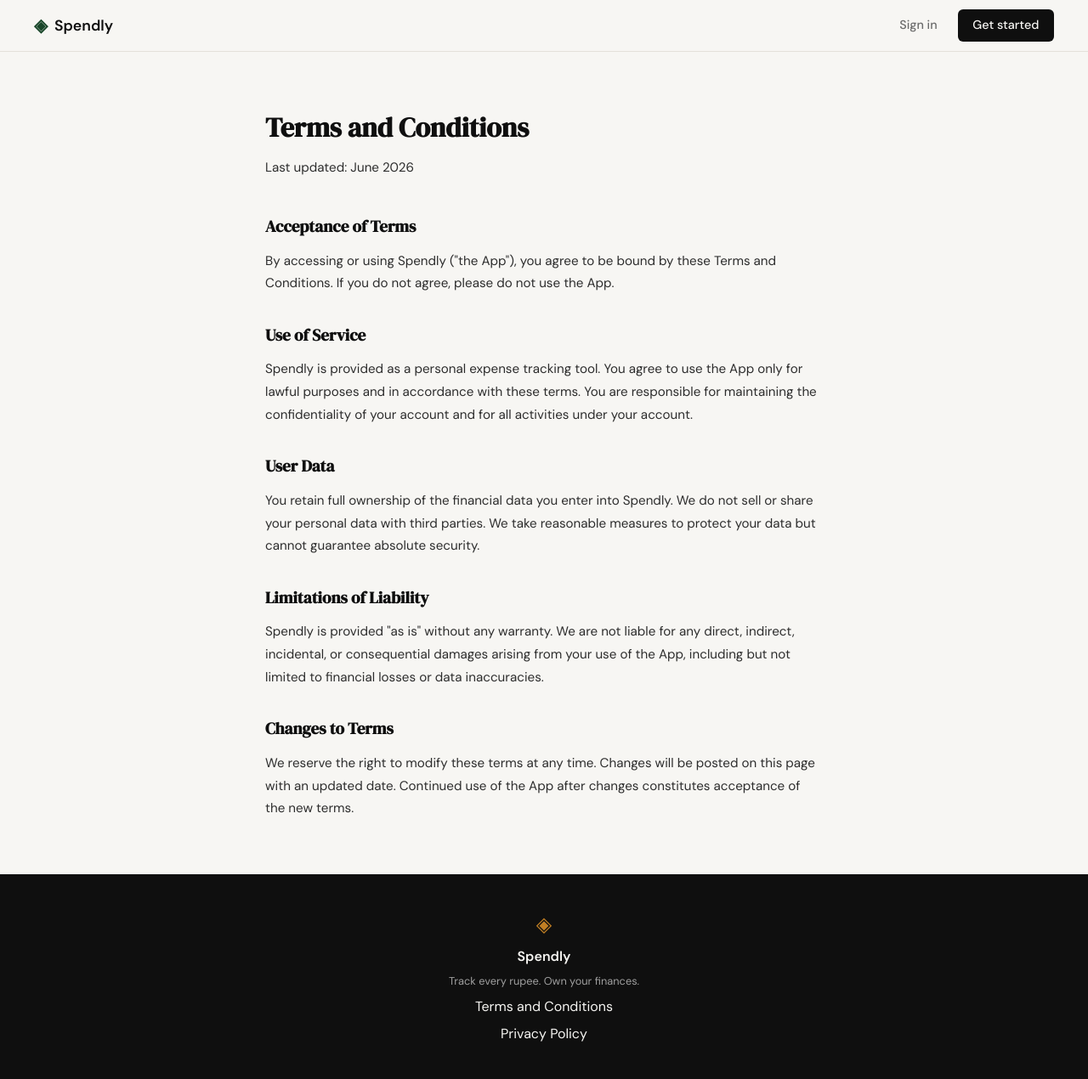
After one commit to SHEIKHMAHIN72/spendly_website_for_claude_code-, a Flask app: page /terms in a window 1280 px wide. The commit adds this page. Shown: the whole page at 85% size. Run offline with Flask 3, Linux system fonts and the light colour scheme.

Commit message:
landing :  add terms and conditions pages and route

```diff
--- a/app.py
+++ b/app.py
@@ -10,6 +10,11 @@ app = Flask(__name__)
 @app.route("/")
 def landing():
     return render_template("landing.html")
+
+
+@app.route("/terms")
+def terms():
+    return render_template("terms.html")
 
 
 @app.route("/register")
--- a/static/css/style.css
+++ b/static/css/style.css
@@ -508,6 +508,43 @@ a { color: inherit; text-decoration: none; }
 }
 
 /* ------------------------------------------------------------------ */
+/* Terms & Privacy pages                                               */
+/* ------------------------------------------------------------------ */
+
+.terms-section {
+    padding: 4rem 2rem;
+    max-width: 720px;
+    margin: 0 auto;
+}
+
+.terms-inner h1 {
+    font-family: var(--font-display);
+    font-size: 2rem;
+    color: var(--ink);
+    margin-bottom: 0.5rem;
+}
+
+.terms-date {
+    font-size: 0.85rem;
+    color: var(--ink-muted);
+    margin-bottom: 2.5rem;
+}
+
+.terms-inner h2 {
+    font-family: var(--font-display);
+    font-size: 1.2rem;
+    color: var(--ink);
+    margin-top: 2rem;
+    margin-bottom: 0.75rem;
+}
+
+.terms-inner p {
+    font-size: 0.95rem;
+    color: var(--ink-soft);
+    line-height: 1.75;
+}
+
+/* ------------------------------------------------------------------ */
 /* Responsive                                                          */
 /* ------------------------------------------------------------------ */
 
--- a/templates/base.html
+++ b/templates/base.html
@@ -34,7 +34,7 @@
             <span class="brand-icon">◈</span>
             <span class="footer-name">Spendly</span>
             <p class="footer-copy">Track every rupee. Own your finances.</p>
-            <a href="#">Terms and Conditions</a>
+            <a href="{{ url_for('terms') }}">Terms and Conditions</a>
             <a href="#">Privacy Policy</a>
         </div>
     </footer>
--- /dev/null
+++ b/templates/terms.html
@@ -0,0 +1,29 @@
+{% extends "base.html" %}
+
+{% block title %}Spendly — Terms and Conditions{% endblock %}
+
+{% block content %}
+
+<section class="terms-section">
+    <div class="terms-inner">
+        <h1>Terms and Conditions</h1>
+        <p class="terms-date">Last updated: June 2026</p>
+
+        <h2>Acceptance of Terms</h2>
+        <p>By accessing or using Spendly ("the App"), you agree to be bound by these Terms and Conditions. If you do not agree, please do not use the App.</p>
+
+        <h2>Use of Service</h2>
+        <p>Spendly is provided as a personal expense tracking tool. You agree to use the App only for lawful purposes and in accordance with these terms. You are responsible for maintaining the confidentiality of your account and for all activities under your account.</p>
+
+        <h2>User Data</h2>
+        <p>You retain full ownership of the financial data you enter into Spendly. We do not sell or share your personal data with third parties. We take reasonable measures to protect your data but cannot guarantee absolute security.</p>
+
+        <h2>Limitations of Liability</h2>
+        <p>Spendly is provided "as is" without any warranty. We are not liable for any direct, indirect, incidental, or consequential damages arising from your use of the App, including but not limited to financial losses or data inaccuracies.</p>
+
+        <h2>Changes to Terms</h2>
+        <p>We reserve the right to modify these terms at any time. Changes will be posted on this page with an updated date. Continued use of the App after changes constitutes acceptance of the new terms.</p>
+    </div>
+</section>
+
+{% endblock %}
```
Also changed, not shown: additional prompts.txt (added).
